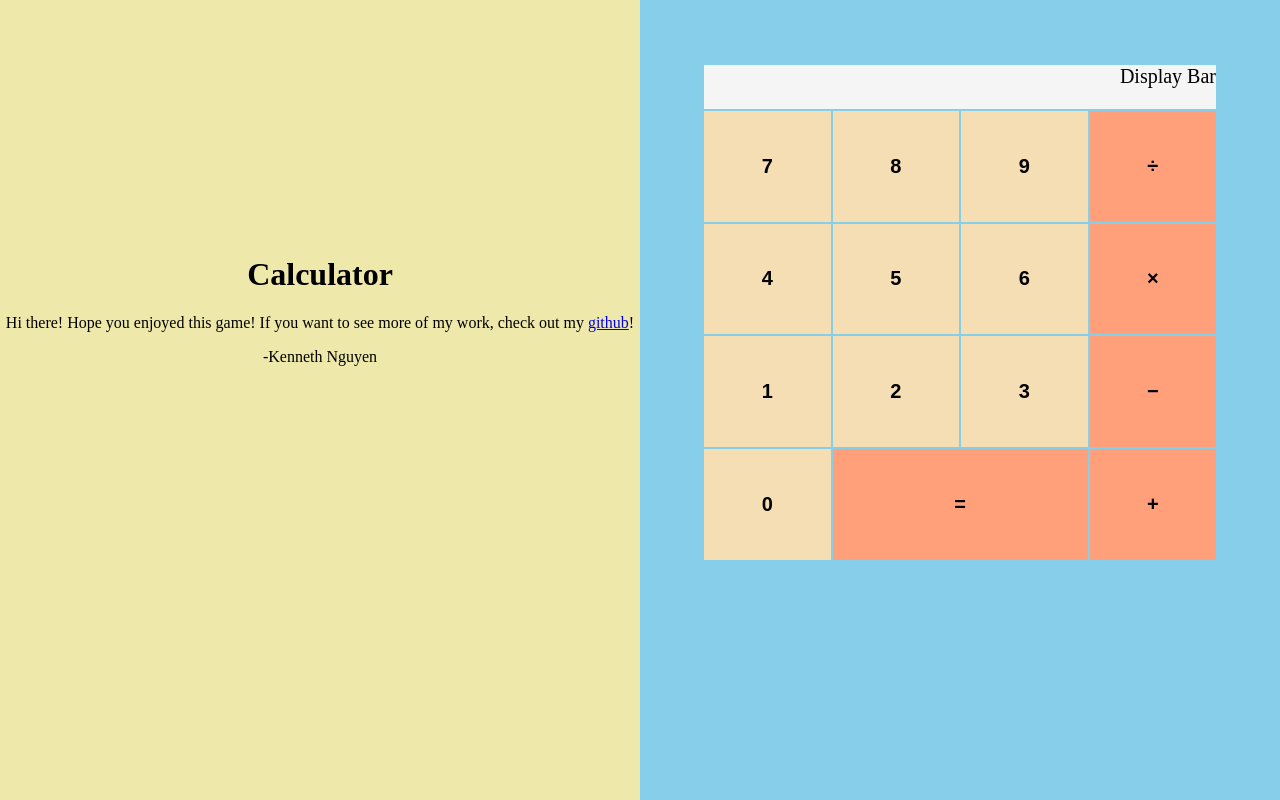
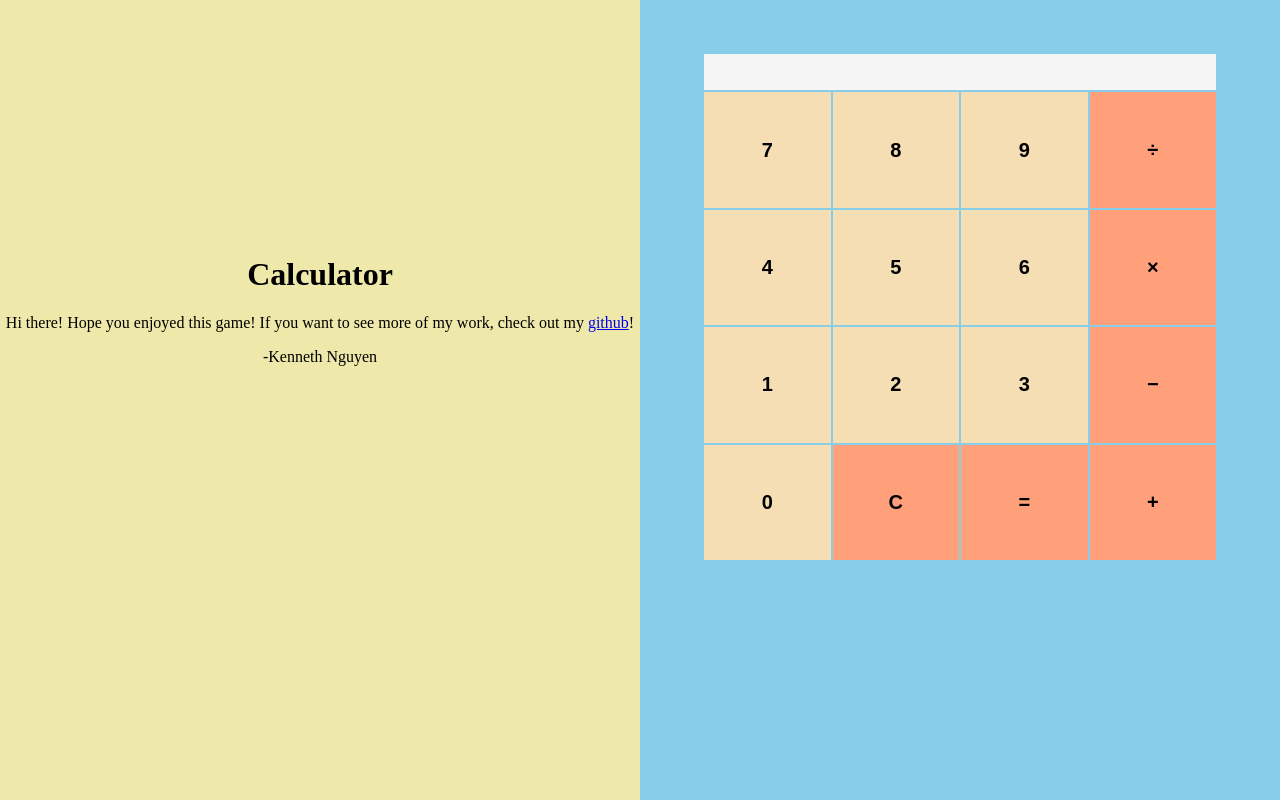
Before and after one commit to KennethNguyen/calculator, a plain HTML site: page index.html in a window 1280 px wide. Drawn offline with Linux system fonts and the light colour scheme.

Commit message:
Add button class and id attributes to manipulate in script

```diff
--- a/index.html
+++ b/index.html
@@ -18,21 +18,22 @@
 
         <div class="calculator">
             <div class="grid">
-                <div id="display">Display Bar</div>
-                <button>7</button>
-                <button>8</button>
-                <button>9</button>
+                <div id="display"></div>
+                <button class ="number">7</button>
+                <button class ="number">8</button>
+                <button class ="number">9</button>
                 <button class="operator">÷</button>
-                <button>4</button>
-                <button>5</button>
-                <button>6</button>
+                <button class ="number">4</button>
+                <button class ="number">5</button>
+                <button class ="number">6</button>
                 <button class="operator">×</button>
-                <button>1</button>
-                <button>2</button>
-                <button>3</button>
+                <button class ="number">1</button>
+                <button class ="number">2</button>
+                <button class ="number">3</button>
                 <button class="operator">−</button>
-                <button>0</button>
-                <button class="operator" id="equal">=</button>
+                <button class ="number">0</button>
+                <button class="operator" id="clear">C</button>
+                <button class="operator">=</button>
                 <button class="operator">+</button>
             </div>
         </div>
```
